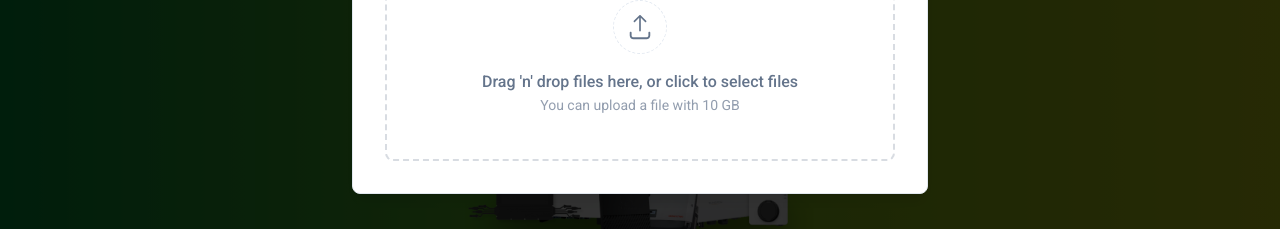
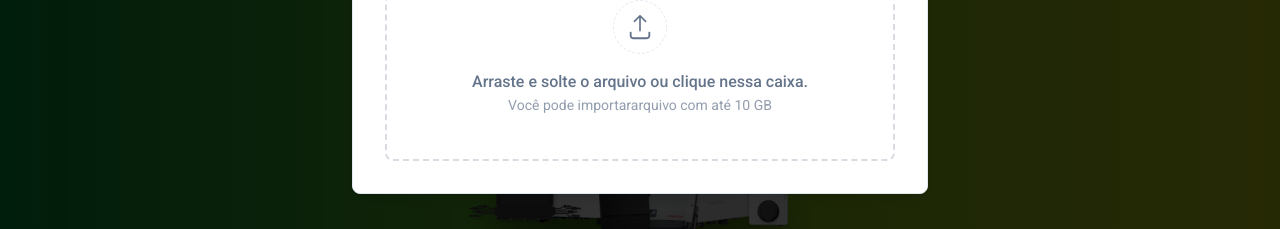
Before and after one commit to NZero-Labs/sorteador-frase-setembro-amarelo, a React (Vite) app: page / in a window 1280 px wide. Both pictures are taken after a click on the button 192 px from the left and 736 px from the top of the page. Shown: the part 373-602 px from the top of the page. Built offline with nearby package versions, Linux system fonts and the light colour scheme.

Commit message:
fix: add config for gh-pages

```diff
--- a/src/components/csv-importer.tsx
+++ b/src/components/csv-importer.tsx
@@ -272,7 +272,7 @@ function PreviewTableHead({
           <PopoverContent className="w-[var(--radix-popover-trigger-width)] p-0">
             <Command>
               <CommandInput placeholder="Search field..." />
-              <CommandEmpty>No field found.</CommandEmpty>
+              <CommandEmpty>Nenhum campo encontrado.</CommandEmpty>
               <CommandList>
                 <CommandGroup>
                   {[...new Set(Object.values(originalFieldMappings))].map(
--- a/src/components/file-uploader.tsx
+++ b/src/components/file-uploader.tsx
@@ -217,7 +217,7 @@ export function FileUploader(props: FileUploaderProps) {
                   />
                 </div>
                 <p className="font-medium text-muted-foreground">
-                  Drop the files here
+                  Solte o arquivo aqui.
                 </p>
               </div>
             ) : (
@@ -230,16 +230,16 @@ export function FileUploader(props: FileUploaderProps) {
                 </div>
                 <div className="flex flex-col gap-px">
                   <p className="font-medium text-muted-foreground">
-                    Drag {`'n'`} drop files here, or click to select files
+                    Arraste e solte o arquivo ou clique nessa caixa.
                   </p>
                   <p className="text-sm text-muted-foreground/70">
-                    You can upload
+                    Você pode importar
                     {maxFileCount > 1
                       ? ` ${
                           maxFileCount === Infinity ? "multiple" : maxFileCount
                         }
-                      files (up to ${formatBytes(maxSize)} each)`
-                      : ` a file with ${formatBytes(maxSize)}`}
+                      arquivos com até ${formatBytes(maxSize)} cada`
+                      : `arquivo com até ${formatBytes(maxSize)}`}
                   </p>
                 </div>
               </div>
@@ -297,7 +297,7 @@ function FileCard({ file, progress, onRemove }: FileCardProps) {
           onClick={onRemove}
         >
           <Cross2Icon className="size-4" aria-hidden="true" />
-          <span className="sr-only">Remove file</span>
+          <span className="sr-only">Remover Arquivo</span>
         </Button>
       </div>
     </div>
```
